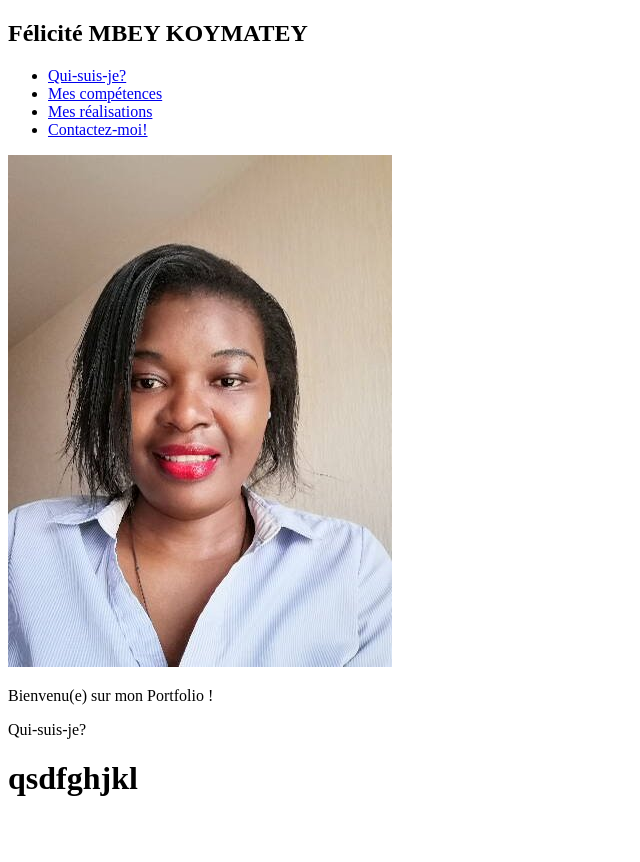
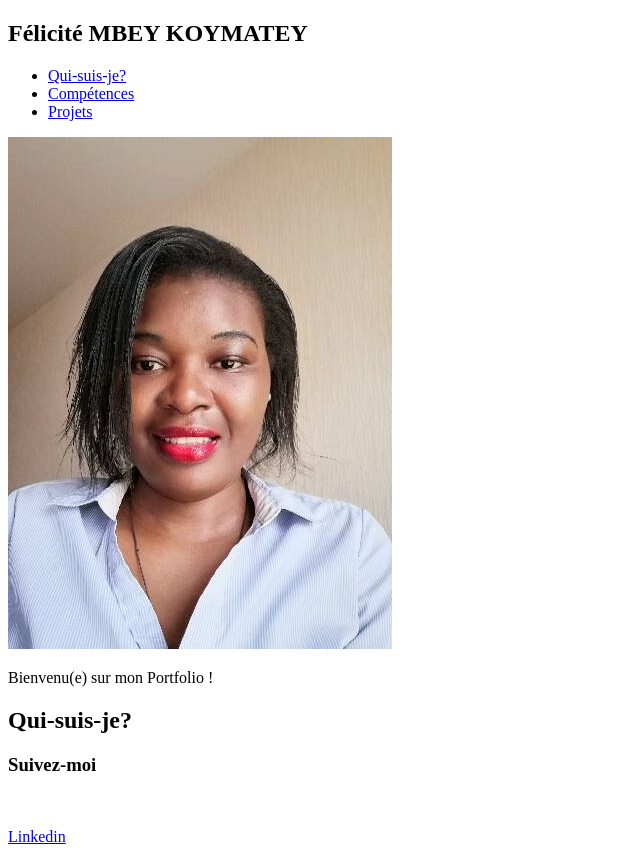
Before and after one commit to felicitembeykoumatey/Portfolio, a plain HTML site: page index.html in a window 1280 px wide. Shown: the whole page, without its empty margins (0-640 px from the left). Before the commit the page ends 819 px from the top, so only its background shows below. Drawn offline with Linux system fonts and the light colour scheme.

Commit message:
ajouter lien linkedin

```diff
--- a/index.html
+++ b/index.html
@@ -28,19 +28,10 @@
               <a class="nav-link text-warning" href="#about">Qui-suis-je?</a>
             </li>
             <li class="nav-item">
-              <a class="nav-link text-warning" href="#skills"
-                >Mes compétences</a
-              >
+              <a class="nav-link text-warning" href="#skills">Compétences</a>
             </li>
             <li class="nav-item">
-              <a class="nav-link text-warning" href="#projects"
-                >Mes réalisations</a
-              >
-            </li>
-            <li class="nav-item">
-              <a class="nav-link text-warning" href="#contact"
-                >Contactez-moi!</a
-              >
+              <a class="nav-link text-warning" href="#projects">Projets</a>
             </li>
           </ul>
         </div>
@@ -50,10 +41,29 @@
       <img class="ma_photo" src="./img/moi.jpg" alt="Ma photo" id="moi" />
       <p>Bienvenu(e) sur mon Portfolio !</p>
 
-      <section class="about">Qui-suis-je?</section>
+      <section class="about">
+        <h2 class="fw-bold text-warning text-center">Qui-suis-je?</h2>
+      </section>
     </main>
-    <footer></footer>
+    <footer>
+      <div>
+        <div>
+          <section>
+            <h3>Suivez-moi</h3>
+            <div>
+              <div>
+                <div class="text-center">
+                  <a
+                    href="https://www.linkedin.com/in/f%C3%A9licit%C3%A9-m-14527b4a/"
+                    ><i class="fa fa-linkedin icon-md"></i>
+                    <p>Linkedin</p></a
+                  >
+                </div>
+              </div>
+            </div>
+          </section>
+        </div>
+      </div>
+    </footer>
   </body>
-
-  <h1>qsdfghjkl</h1>
 </html>
```
